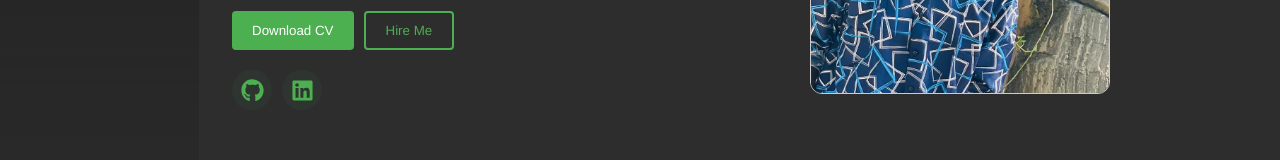
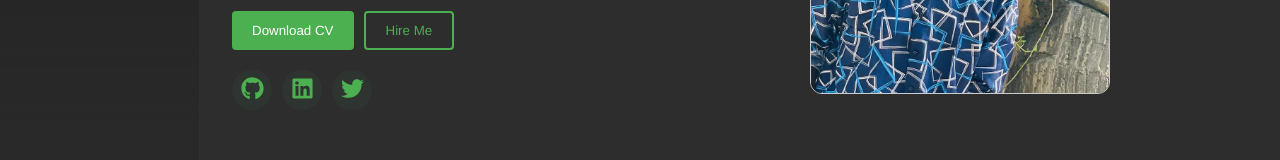
Before and after one commit to abolajii/portfolio-ts, a React (Vite) app: page / in a window 1280 px wide. Shown: the part 276-436 px from the top of the page. Built offline with nearby package versions, Linux system fonts and the light colour scheme.

Commit message:
first commit

```diff
--- a/src/pages/Contact.tsx
+++ b/src/pages/Contact.tsx
@@ -1,8 +1,7 @@
+import { FaGithub, FaTwitter } from "react-icons/fa";
 import { MdContactPage, MdEmail } from "react-icons/md";
 
-import { FaGithub } from "react-icons/fa";
 import { FaLinkedin } from "react-icons/fa6";
-import { FaTwitter } from "react-icons/fa";
 // Home.tsx
 import React from "react";
 import styled from "styled-components";
@@ -410,7 +409,7 @@ const Contact = () => {
             </a>
 
             <a
-              href="https://twitter.com/al_ameen_"
+              href="https://x.com/al_ameen_"
               target="_blank"
               rel="noopener noreferrer"
             >
--- a/src/pages/Home.tsx
+++ b/src/pages/Home.tsx
@@ -1,6 +1,6 @@
+import { FaGithub, FaTwitter } from "react-icons/fa";
 import styled, { keyframes } from "styled-components";
 
-import { FaGithub } from "react-icons/fa";
 import { FaLinkedin } from "react-icons/fa6";
 // Home.tsx
 import React from "react";
@@ -46,6 +46,16 @@ const bounce = keyframes`
 const moveRight = keyframes`
   0% {
     transform: translateX(-40px);
+    opacity: 0;
+  }
+  100% {
+    transform: translateX(0px);
+    opacity: 1;
+  }
+`;
+const moveTwiiterRight = keyframes`
+  0% {
+    transform: translateX(-80px);
     opacity: 0;
   }
   100% {
@@ -167,6 +177,10 @@ const MoveRight = styled.div`
   }
 `;
 
+const TwitterMoveRight = styled(MoveRight)`
+  animation: ${moveTwiiterRight} 1s ease-out;
+`;
+
 const Image = styled.div<{ isMobile: boolean }>`
   height: 300px;
   width: 300px;
@@ -224,11 +238,32 @@ const Home: React.FC = () => {
         </div>
         <div className="links flex gap">
           <IconLink className="cursor center">
-            <FaGithub size={23} color="rgb(76, 175, 80)" />
+            <a
+              href="https://github.com/abolajii"
+              target="_blank"
+              rel="noopener noreferrer"
+            >
+              <FaGithub size={23} color="rgb(76, 175, 80)" />
+            </a>
           </IconLink>
           <MoveRight className="cursor center">
-            <FaLinkedin size={23} color="rgb(76, 175, 80)" />
+            <a
+              href="https://www.linkedin.com/in/abolaji-ade-ajayi-063b051b9"
+              target="_blank"
+              rel="noopener noreferrer"
+            >
+              <FaLinkedin size={23} color="rgb(76, 175, 80)" />
+            </a>
           </MoveRight>
+          <TwitterMoveRight className="cursor center">
+            <a
+              href="https://x.com/al_ameen_"
+              target="_blank"
+              rel="noopener noreferrer"
+            >
+              <FaTwitter size={23} color="rgb(76, 175, 80)" />
+            </a>
+          </TwitterMoveRight>
         </div>
       </div>
 
```
